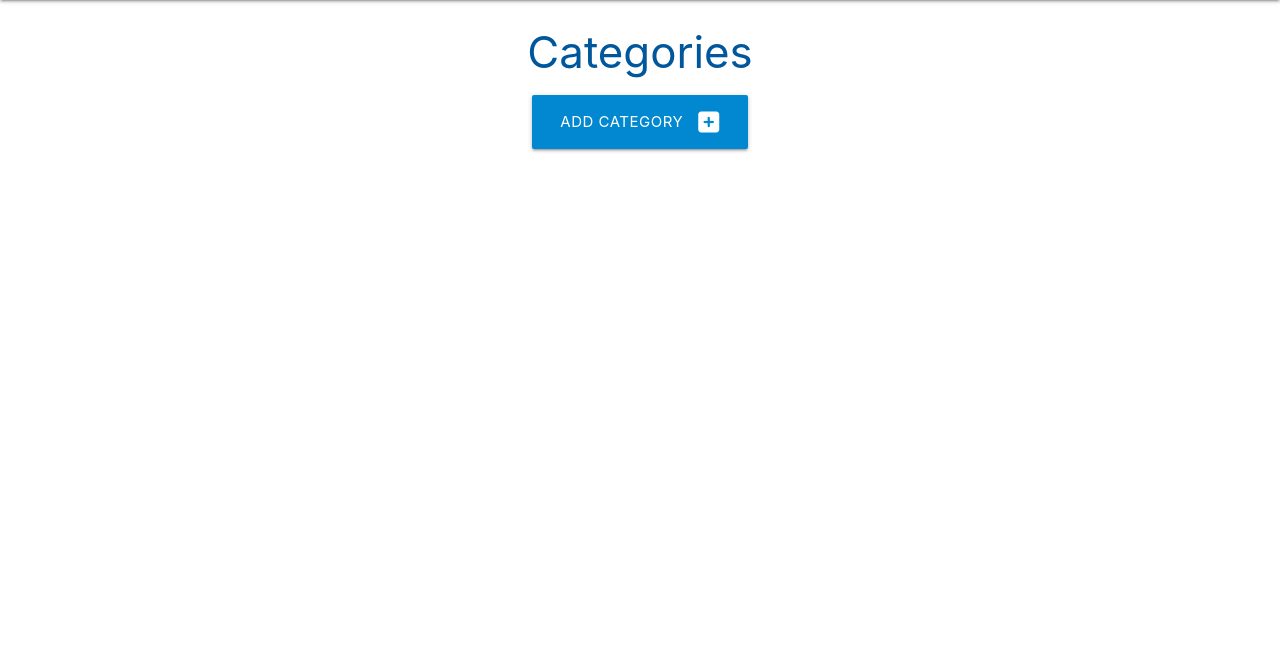
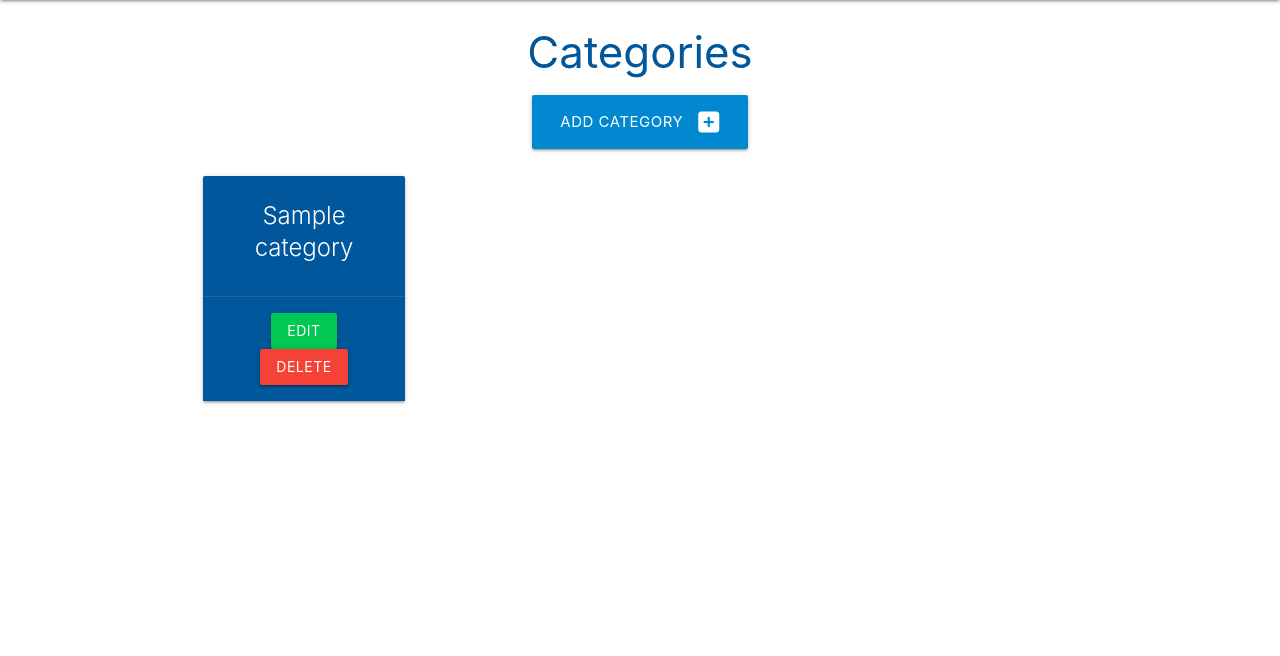
Before and after one commit to mnevison/flask-walkthrough, a Flask app: page /categories in a window 1280 px wide. Shown: the part 64-720 px from the top of the page. Run offline with Flask 3, Linux system fonts and the light colour scheme; tables that the repository leaves empty hold one stand-in row (values such as "Sample post"); some libraries are stand-ins or nearby versions.

Commit message:
added:alot of stuff

```diff
--- a/taskmanager/routes.py
+++ b/taskmanager/routes.py
@@ -9,7 +9,8 @@ def home():
 
 @app.route("/categories")
 def categories():
-    return render_template("categories.html")
+    categories = list(Category.query.order_by(Category.category_name).all())
+    return render_template("categories.html", categories=categories)
 
 @app.route("/add_category", methods=["GET", "POST"])
 def add_category():
@@ -19,3 +20,20 @@ def add_category():
         db.session.commit()
         return redirect(url_for('categories'))
     return render_template("add_category.html")
+
+
+@app.route("/edit_category/<int:category_id>", methods=["GET", "POST"])
+def edit_category(category_id):
+    category = Category.query.get_or_404(category_id)
+    if request.method == "POST":
+        category.category_name = request.form.get("category_name")
+        db.session.commit()
+        return redirect(url_for("categories"))
+    return render_template("edit_category.html", category=category)
+
+@app.route("/delete_category/<int:category_id>")
+def delete_category(category_id):
+    category = Category.query.get_or_404(category_id)
+    db.session.delete(category)
+    db.session.commit()
+    return redirect(url_for("categories"))
--- a/taskmanager/static/css/style.css
+++ b/taskmanager/static/css/style.css
@@ -7,3 +7,12 @@ body {
 main {
   flex: 1 0 auto;
 }
+
+.modal-footer {
+  display: flex;
+  justify-content: center;
+  align-items: center;
+}
+.btn-marg a {
+  margin-left: 10px;
+}
--- a/taskmanager/static/js/script.js
+++ b/taskmanager/static/js/script.js
@@ -1,4 +1,11 @@
-document.addEventListener('DOMContentLoaded', function() {
-    let sidenav = document.querySelectorAll('.sidenav');
-    M.Sidenav.init(sidenav);
-  });
+document.addEventListener("DOMContentLoaded", function () {
+  let sidenav = document.querySelectorAll(".sidenav");
+  M.Sidenav.init(sidenav);
+});
+
+// Modal
+
+document.addEventListener("DOMContentLoaded", function () {
+  let modals = document.querySelectorAll(".modal");
+  M.Modal.init(modals, {});
+});
--- a/taskmanager/templates/base.html
+++ b/taskmanager/templates/base.html
@@ -15,7 +15,7 @@
         <nav class="light-blue darken-1">
             <div class="nav-wrapper">
               <a href="#!" class="brand-logo">Task Manager</a>
-              <a href="#" data-target="mobile-demo" class="sidenav-trigger"><i class="material-icons">menu</i></a>
+              <a href="#" data-target="mobile-demo" class="sidenav-trigger"><i class="fas fa-bars"></i></a>
               <ul class="right hide-on-med-and-down">
                 <li><a href="{{ url_for('home') }}">Home</a></li>
                 <li><a href="">New Task</a></li>
--- a/taskmanager/templates/categories.html
+++ b/taskmanager/templates/categories.html
@@ -1,14 +1,52 @@
-{% extends "base.html" %}
-{% block content%}
+{% extends "base.html" %} {% block content%}
 
 <h3 class="light-blue-text text-darken-4 center-align">Categories</h3>
 
 <div class="row">
-    <div class="col s12 center-align">
-        <a href="{{ url_for('add_category') }}" class="btn-large light-blue darken-2">
-            Add Category <i class="fas fa-plus-square right"></i>
-        </a>
+  <div class="col s12 center-align">
+    <a
+      href="{{ url_for('add_category') }}"
+      class="btn-large light-blue darken-2"
+    >
+      Add Category <i class="fas fa-plus-square right"></i>
+    </a>
+  </div>
+</div>
+
+<div class="row">
+  {% for category in categories %}
+  <div class="col s12 m6 l3">
+    <div class="card light-blue darken-4 center-align">
+      <div class="card-content white-text">
+        <span class="card-title">{{ category.category_name }}</span>
+      </div>
+      <div class="card-action">
+        <a
+          href="{{ url_for('edit_category', category_id=category.id) }}"
+          class="btn green accent-4"
+          >Edit</a
+        >
+        <a href="#modal-{{ category.id }}" class="btn red modal-trigger"
+          >Delete</a
+        >
+      </div>
+      <div id="modal-{{ category.id }}" class="modal">
+        <div class="modal-content">
+          <h4>Are you sure you want to delete this Category?</h4>
+          <p>This action cannot be undone.</p>
+        </div>
+        <div class="modal-footer">
+          <a
+            href="{{ url_for('delete_category', category_id=category.id) }}"
+            class="btn red"
+            >Delete</a
+          >
+          <a href="#!" class="btn green accent-4 modal-close">Cancel</a>
+        </div>
+      </div>
     </div>
+  </div>
+  {% endfor %}
 </div>
 
 {% endblock %}
```
Also changed, not shown: taskmanager/templates/edit_category.html (added, +37 -0 lines). Lines whose indentation alone changed are shown as unchanged.
